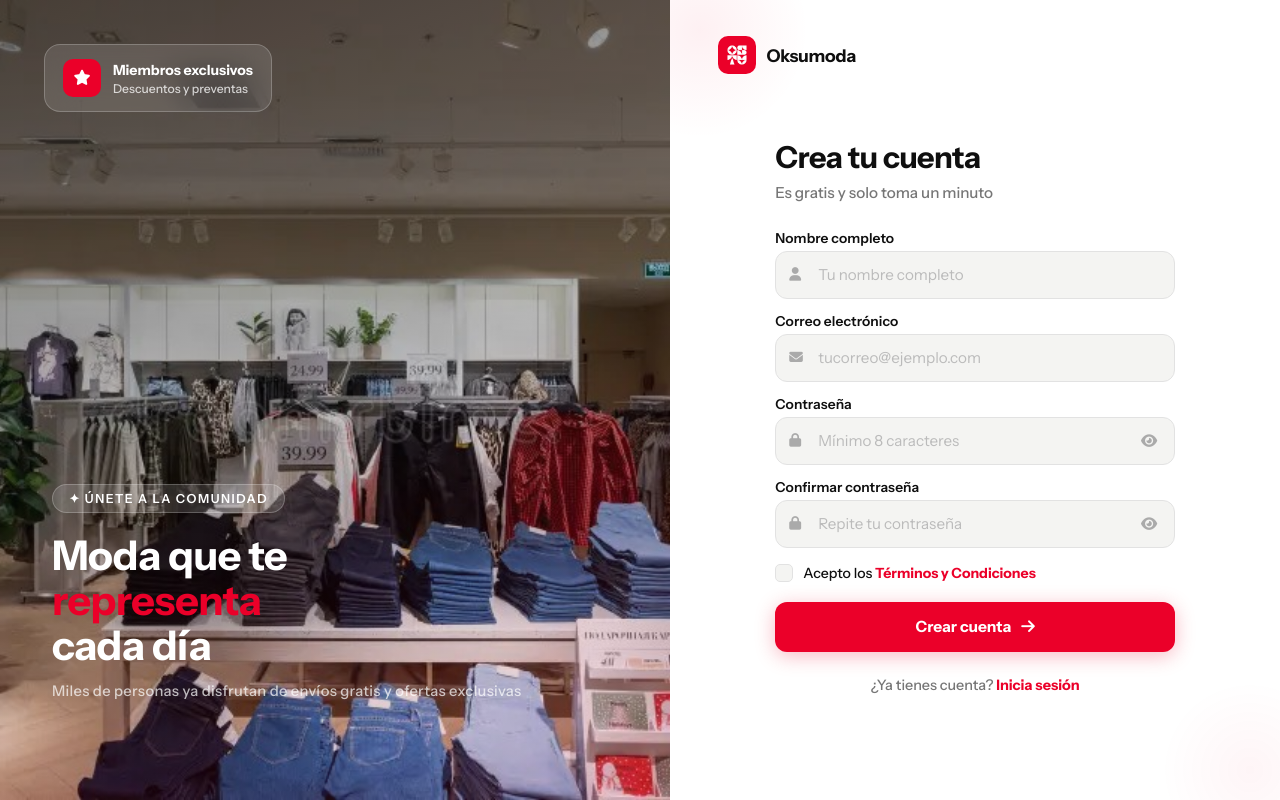
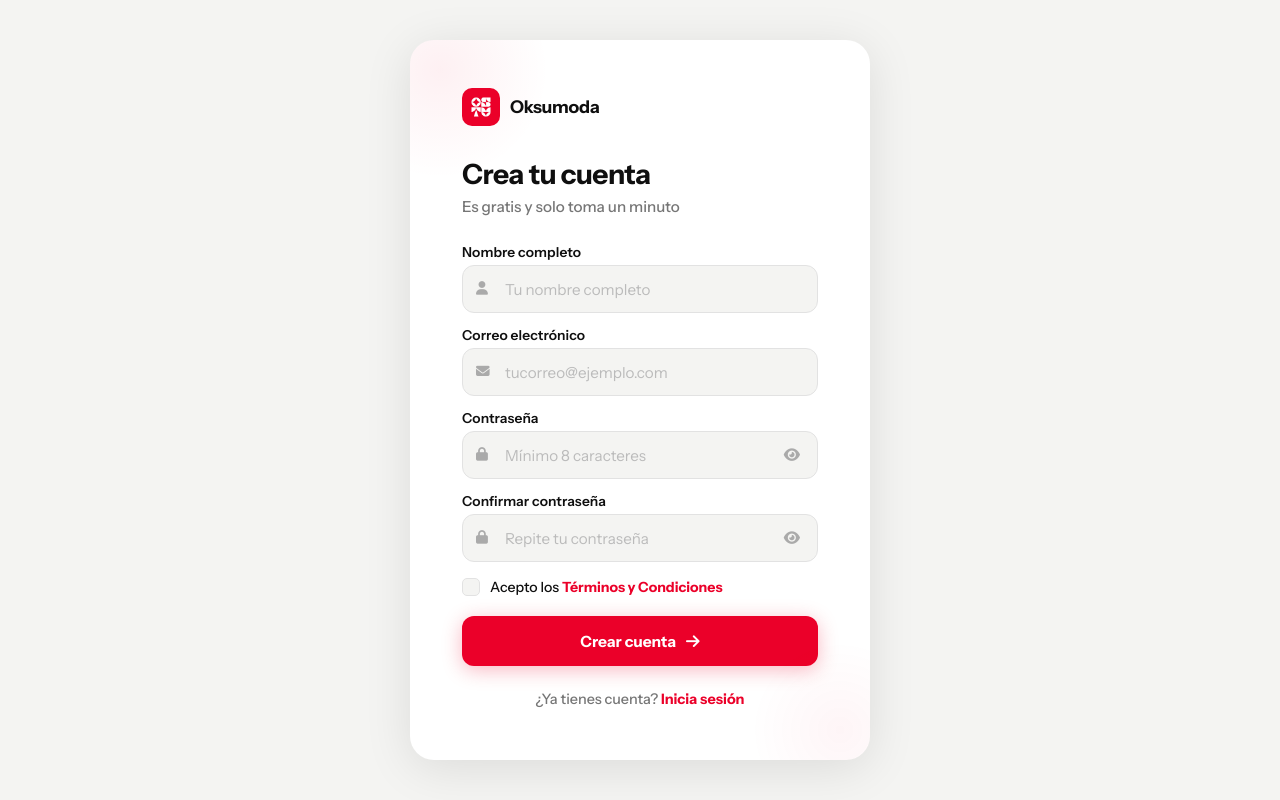
Before and after one commit to omega99-black/oksumoda_django, a Django app: page /registro/ in a window 1280 px wide. Run offline with Django 4.2, Linux system fonts and the light colour scheme.

Commit message:
Cambio 2 registro

```diff
--- a/static/css/registro.css
+++ b/static/css/registro.css
@@ -18,132 +18,34 @@ html, body { height: 100%; }
 
 body {
   font-family: 'Instrument Sans', sans-serif;
-  background: var(--blanco);
+  background: var(--gris-cl);
   color: var(--negro);
   overflow-x: hidden;
 }
 
 /* ════════════════════════════════════════════
-   LAYOUT  (visual a la izquierda, form a la derecha)
+   LAYOUT — centrado
 ════════════════════════════════════════════ */
 .page {
-  display: grid;
-  grid-template-columns: 1.1fr 1fr;
+  display: flex;
+  justify-content: center;
+  align-items: center;
   min-height: 100vh;
+  padding: 32px 16px;
 }
 
 /* ════════════════════════════════════════════
-   PANEL VISUAL — izquierdo
-════════════════════════════════════════════ */
-.panel-visual {
-  position: relative;
-  overflow: hidden;
-}
-
-.visual-bg {
-  position: absolute;
-  inset: 0;
-  background-repeat: no-repeat;
-  background-size: cover;
-  background-position: center;
-  transform: scale(1.03);
-  transition: transform 8s ease;
-}
-.panel-visual:hover .visual-bg { transform: scale(1); }
-
-.visual-overlay {
-  position: absolute;
-  inset: 0;
-  background: linear-gradient(
-    160deg,
-    rgba(15,15,15,0.6) 0%,
-    rgba(15,15,15,0.25) 50%,
-    rgba(235,0,41,0.15) 100%
-  );
-  z-index: 1;
-}
-
-.visual-content {
-  position: absolute;
-  bottom: 100px;
-  left: 52px;
-  right: 52px;
-  z-index: 2;
-  color: var(--blanco);
-  animation: fadeUp 0.8s ease 0.3s both;
-}
-
-.visual-badge {
-  display: inline-block;
-  background: rgba(255,255,255,0.14);
-  backdrop-filter: blur(8px);
-  border: 1px solid rgba(255,255,255,0.22);
-  border-radius: 30px;
-  padding: 6px 16px;
-  font-size: 0.78rem;
-  font-weight: 600;
-  letter-spacing: 1.5px;
-  text-transform: uppercase;
-  color: var(--blanco);
-  margin-bottom: 20px;
-}
-
-.visual-content h2 {
-  font-size: clamp(2rem, 3.2vw, 3rem);
-  font-weight: 700;
-  line-height: 1.1;
-  letter-spacing: -0.5px;
-  margin-bottom: 14px;
-}
-.visual-content h2 em {
-  font-style: normal;
-  color: var(--rojo);
-}
-.visual-content p {
-  font-size: 0.92rem;
-  color: rgba(255,255,255,0.7);
-  font-weight: 500;
-  letter-spacing: 0.3px;
-}
-
-/* ── Tarjeta flotante ── */
-.floating-card {
-  position: absolute;
-  top: 44px;
-  left: 44px;
-  z-index: 2;
-  background: rgba(255,255,255,0.12);
-  backdrop-filter: blur(16px);
-  -webkit-backdrop-filter: blur(16px);
-  border: 1px solid rgba(255,255,255,0.22);
-  border-radius: 16px;
-  padding: 14px 18px;
-  display: flex;
-  align-items: center;
-  gap: 12px;
-  animation: fadeDown 0.7s ease 0.5s both;
-  color: var(--blanco);
-}
-.fc-icon {
-  width: 38px; height: 38px;
-  border-radius: 10px;
-  background: var(--rojo);
-  display: flex; align-items: center; justify-content: center;
-  font-size: 0.95rem;
-  flex-shrink: 0;
-}
-.fc-text { display: flex; flex-direction: column; gap: 2px; }
-.fc-text strong { font-size: 0.88rem; font-weight: 700; }
-.fc-text span   { font-size: 0.76rem; opacity: 0.75; font-weight: 500; }
-
-/* ════════════════════════════════════════════
-   PANEL FORMULARIO — derecho
+   TARJETA FORMULARIO
 ════════════════════════════════════════════ */
 .panel-form {
   display: flex;
   flex-direction: column;
-  padding: 36px 48px 48px;
+  padding: 48px 52px 52px;
   background: var(--blanco);
+  border-radius: 24px;
+  box-shadow: 0 8px 48px rgba(0,0,0,0.10);
+  width: 100%;
+  max-width: 460px;
   position: relative;
   overflow: hidden;
 }
@@ -175,7 +77,7 @@ body {
   text-decoration: none;
   color: var(--negro);
   width: fit-content;
-  margin-bottom: 8px;
+  margin-bottom: 32px;
   animation: fadeUp 0.5s ease both;
 }
 .brand img {
@@ -191,13 +93,8 @@ body {
 
 /* ── Form wrap ── */
 .form-wrap {
-  flex: 1;
   display: flex;
   flex-direction: column;
-  justify-content: center;
-  max-width: 400px;
-  width: 100%;
-  margin: 0 auto;
   animation: fadeUp 0.6s ease 0.1s both;
 }
 
@@ -205,7 +102,7 @@ body {
   margin-bottom: 28px;
 }
 .form-header h1 {
-  font-size: 1.9rem;
+  font-size: 1.75rem;
   font-weight: 700;
   line-height: 1.2;
   letter-spacing: -0.5px;
@@ -253,9 +150,7 @@ form { display: flex; flex-direction: column; gap: 14px; }
   letter-spacing: 0.1px;
 }
 
-.input-wrap {
-  position: relative;
-}
+.input-wrap { position: relative; }
 .input-icon {
   position: absolute;
   left: 14px;
@@ -417,23 +312,11 @@ form { display: flex; flex-direction: column; gap: 14px; }
   from { opacity: 0; transform: translateY(18px); }
   to   { opacity: 1; transform: translateY(0); }
 }
-@keyframes fadeDown {
-  from { opacity: 0; transform: translateY(-16px); }
-  to   { opacity: 1; transform: translateY(0); }
-}
 
 /* ════════════════════════════════════════════
    RESPONSIVE
 ════════════════════════════════════════════ */
-@media (max-width: 900px) {
-  .page { grid-template-columns: 1fr; }
-  .panel-visual { display: none; }
-  .panel-form { padding: 32px 28px 48px; min-height: 100vh; }
-  .panel-form::before, .panel-form::after { display: none; }
-  .form-wrap { max-width: 100%; }
+@media (max-width: 520px) {
+  .panel-form { padding: 36px 24px 40px; border-radius: 18px; }
+  .form-header h1 { font-size: 1.5rem; }
 }
-
-@media (max-width: 480px) {
-  .panel-form { padding: 24px 20px 40px; }
-  .form-header h1 { font-size: 1.6rem; }
-}
--- a/templates/registro.html
+++ b/templates/registro.html
@@ -12,27 +12,6 @@
 <body>
 
   <div class="page">
-
-    <!-- ── Panel derecho: visual ── -->
-    <div class="panel-visual">
-      <div class="visual-overlay"></div>
-      <div class="visual-bg" style="background-image:url('{% static 'imágenes/v270_230.png' %}')"></div>
-
-      <div class="visual-content">
-        <div class="visual-badge">✦ Únete a la comunidad</div>
-        <h2>Moda que te<br><em>representa</em><br>cada día</h2>
-        <p>Miles de personas ya disfrutan de envíos gratis y ofertas exclusivas</p>
-      </div>
-
-      <!-- Tarjeta flotante -->
-      <div class="floating-card">
-        <div class="fc-icon"><i class="fas fa-star"></i></div>
-        <div class="fc-text">
-          <strong>Miembros exclusivos</strong>
-          <span>Descuentos y preventas</span>
-        </div>
-      </div>
-    </div>
 
     <!-- ── Panel izquierdo: formulario ── -->
     <div class="panel-form">
```
